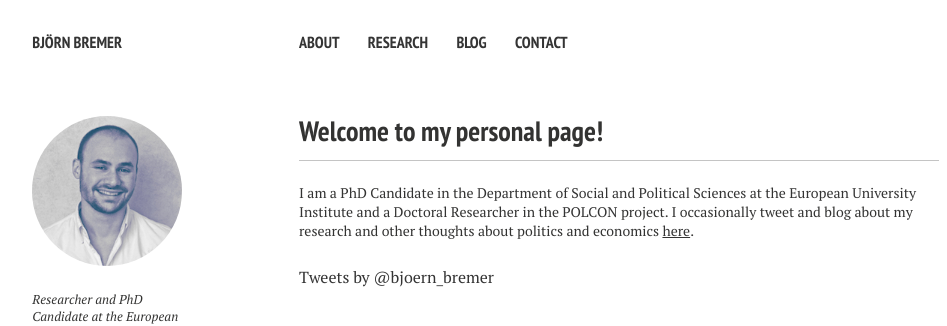
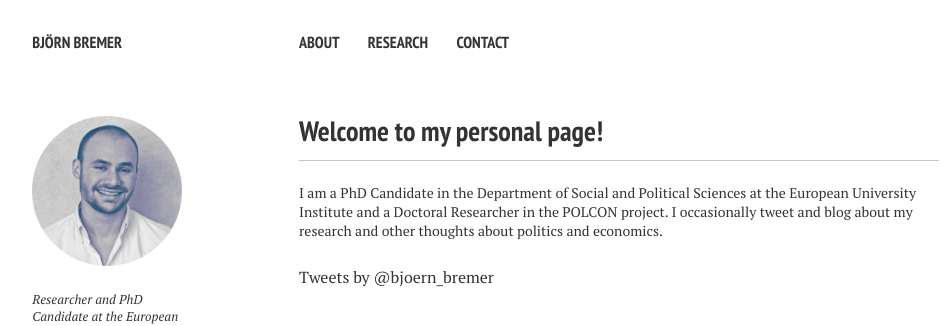
Before and after one commit to bjoernbremer/bjoernbremer.github.io, a Jekyll site: the page built from index.md, in a window 1280 px wide. Shown: the top 326 px of the page, without its empty margins (21-968 px from the left). Built offline with Jekyll 4.4.1, drawn with Linux system fonts in a browser that asks for light colours; nearby versions of some CDN libraries; comment, search, counter and statistics services are not loaded.

Commit message:
Change structure

```diff
--- a/_data/navigation.yml
+++ b/_data/navigation.yml
@@ -6,8 +6,5 @@
 - title: Research
   url: /research/
 
-- title: Blog
-  url: /blog/
-
 - title: Contact
   url: /contact/
--- a/index.md
+++ b/index.md
@@ -8,4 +8,4 @@
   creditlink:
 ---
 
-I am a PhD Candidate in the [Department of Social and Political Sciences](http://www.eui.eu/DepartmentsAndCentres/PoliticalAndSocialSciences/Index.aspx) at the [European University Institute](http://www.eui.eu/Home.aspx) and a Doctoral Researcher in the [POLCON](http://www.eui.eu/Projects/POLCON/Home.aspx) project. I occasionally tweet and blog about my research and other thoughts about politics and economics <a href="{{ site.url }}/blog" style="text-decoration: underline">here</a>.
+I am a PhD Candidate in the [Department of Social and Political Sciences](http://www.eui.eu/DepartmentsAndCentres/PoliticalAndSocialSciences/Index.aspx) at the [European University Institute](http://www.eui.eu/Home.aspx) and a Doctoral Researcher in the [POLCON](http://www.eui.eu/Projects/POLCON/Home.aspx) project. I occasionally tweet and blog about my research and other thoughts about politics and economics.
```
Also changed, not shown: blog/index.md (deleted, +0 -5 lines).
